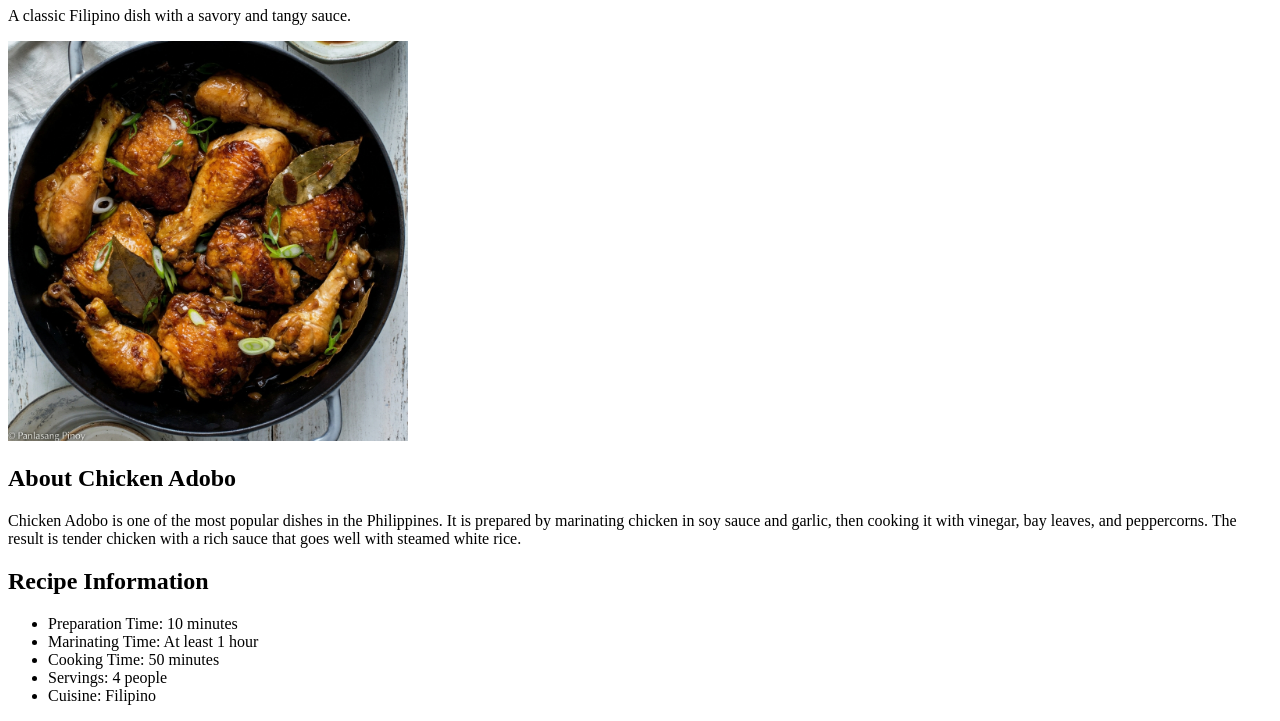
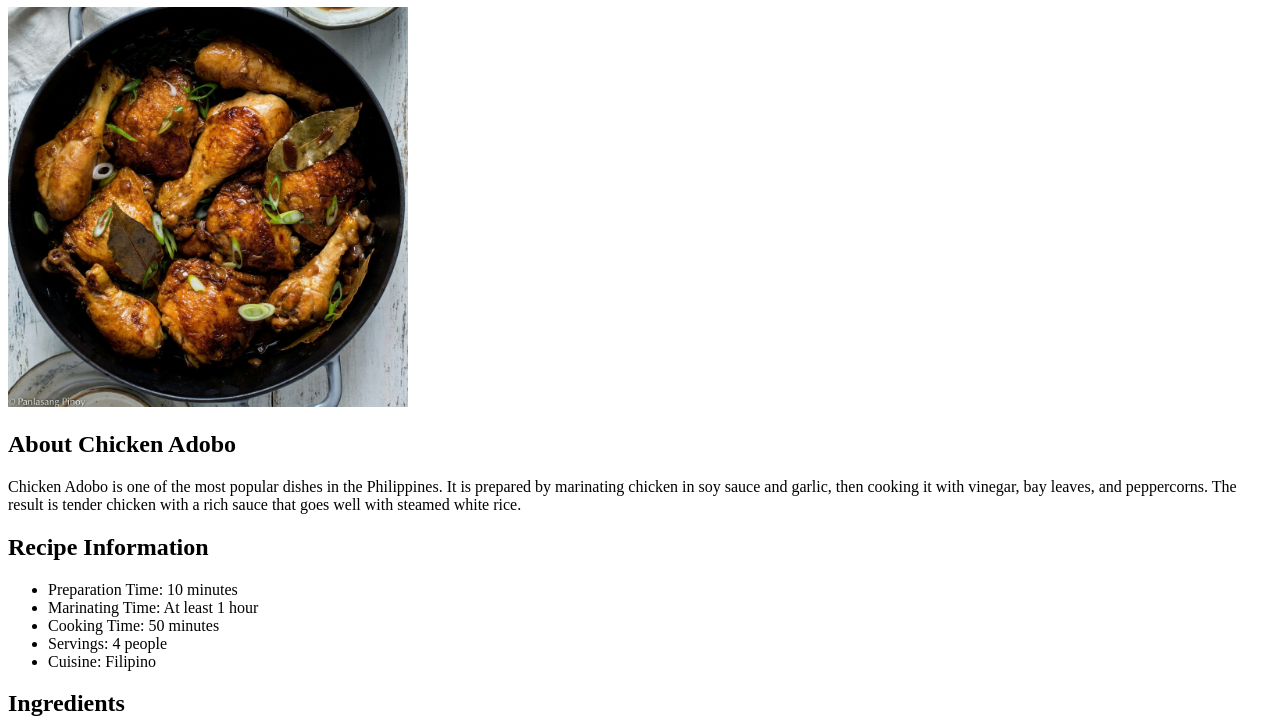
Before and after one commit to strzdie/odin-recipes, a plain HTML site: page recipes/adobo.html in a window 1280 px wide. Shown: the part 73-794 px from the top of the page. Drawn offline with Linux system fonts and the light colour scheme.

Commit message:
Remove recipe subtitles

```diff
--- a/recipes/adobo.html
+++ b/recipes/adobo.html
@@ -9,7 +9,6 @@
 <body>
     <header>
         <h1>Chicken Adobo</h1>
-        <p>A classic Filipino dish with a savory and tangy sauce.</p>
     </header>
 
     <main>
```
Also changed, not shown: recipes/humba.html (+0 -1 lines).
